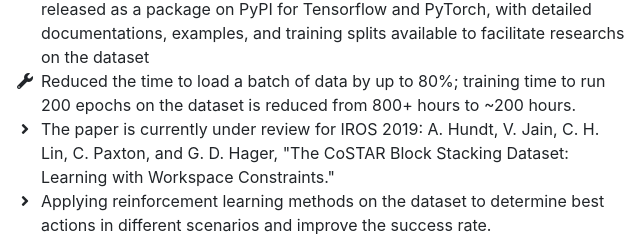
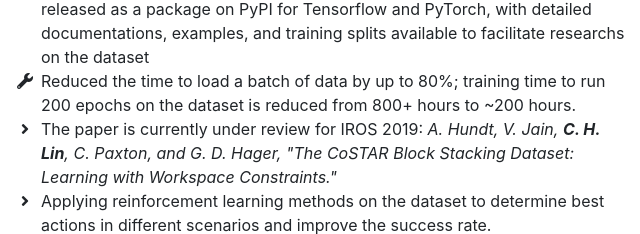
Before and after one commit to RexxarCHL/rexxarchl.github.io, a website with bundled scripts: page index.html in a window 1280 px wide. Shown: the part 3182-3416 px from the top of the page, 319-959 px from the left. Built offline with nearby package versions, Linux system fonts and the light colour scheme; a web font is replaced by a local one.

Commit message:
Add bold and italics

```diff
--- a/index.html
+++ b/index.html
@@ -232,7 +232,7 @@
                   Reduced the time to load a batch of data by up to 80%; training time to run 200 epochs on the dataset is reduced from 800+ hours to ~200 hours.
                 <li>
                   <i class="fa-li fa fa-angle-right"></i>
-                  The paper is currently under review for IROS 2019: A. Hundt, V. Jain, C. H. Lin, C. Paxton, and G. D. Hager, "The CoSTAR Block Stacking Dataset: Learning with Workspace Constraints."
+                  The paper is currently under review for IROS 2019: <i>A. Hundt, V. Jain, <b>C. H. Lin</b>, C. Paxton, and G. D. Hager, "The CoSTAR Block Stacking Dataset: Learning with Workspace Constraints."</i>
                 <li>
                   <i class="fa-li fa fa-angle-right"></i>
                   Applying reinforcement learning methods on the dataset to determine best actions in different scenarios and improve the success rate.
```
